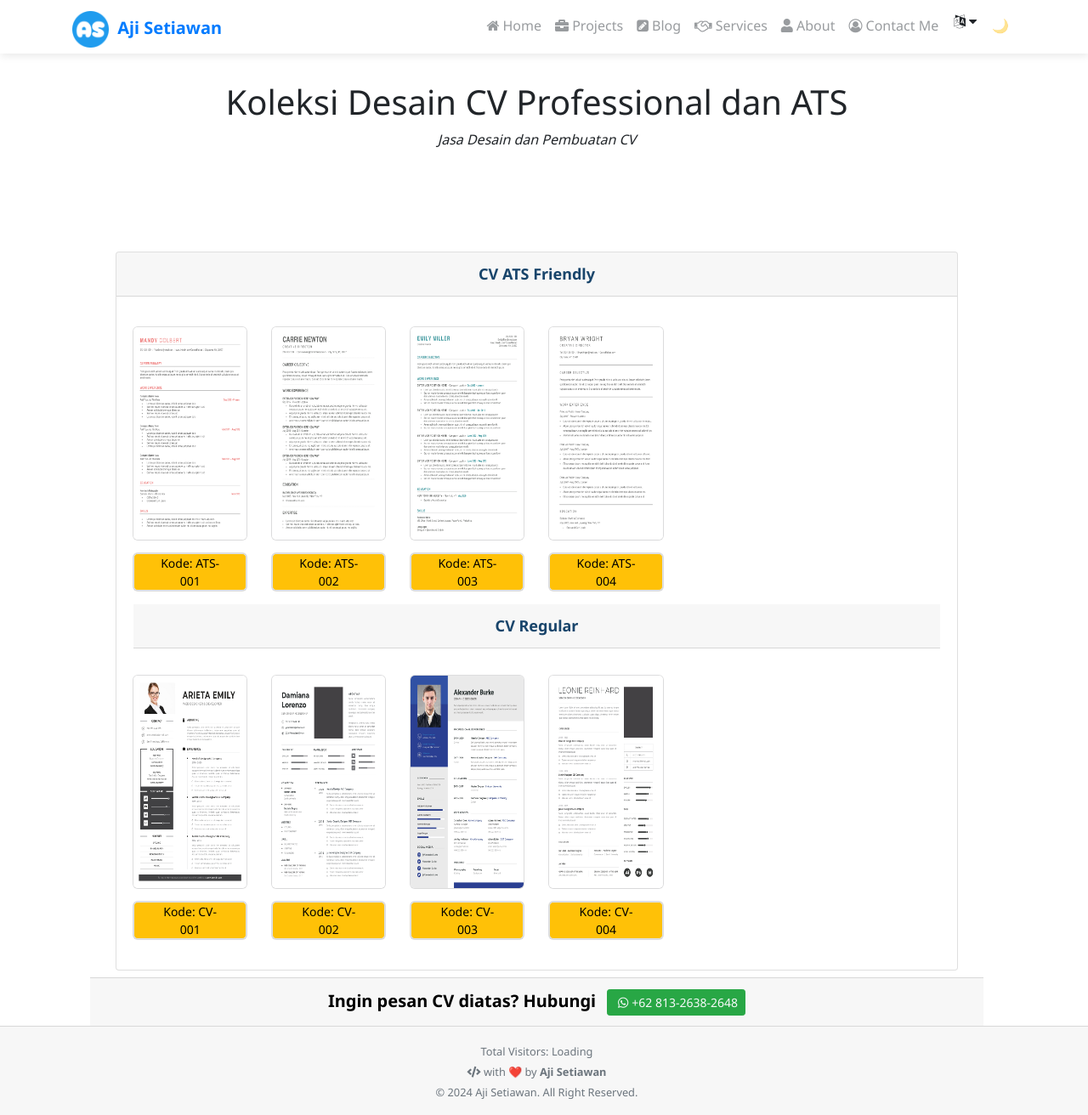
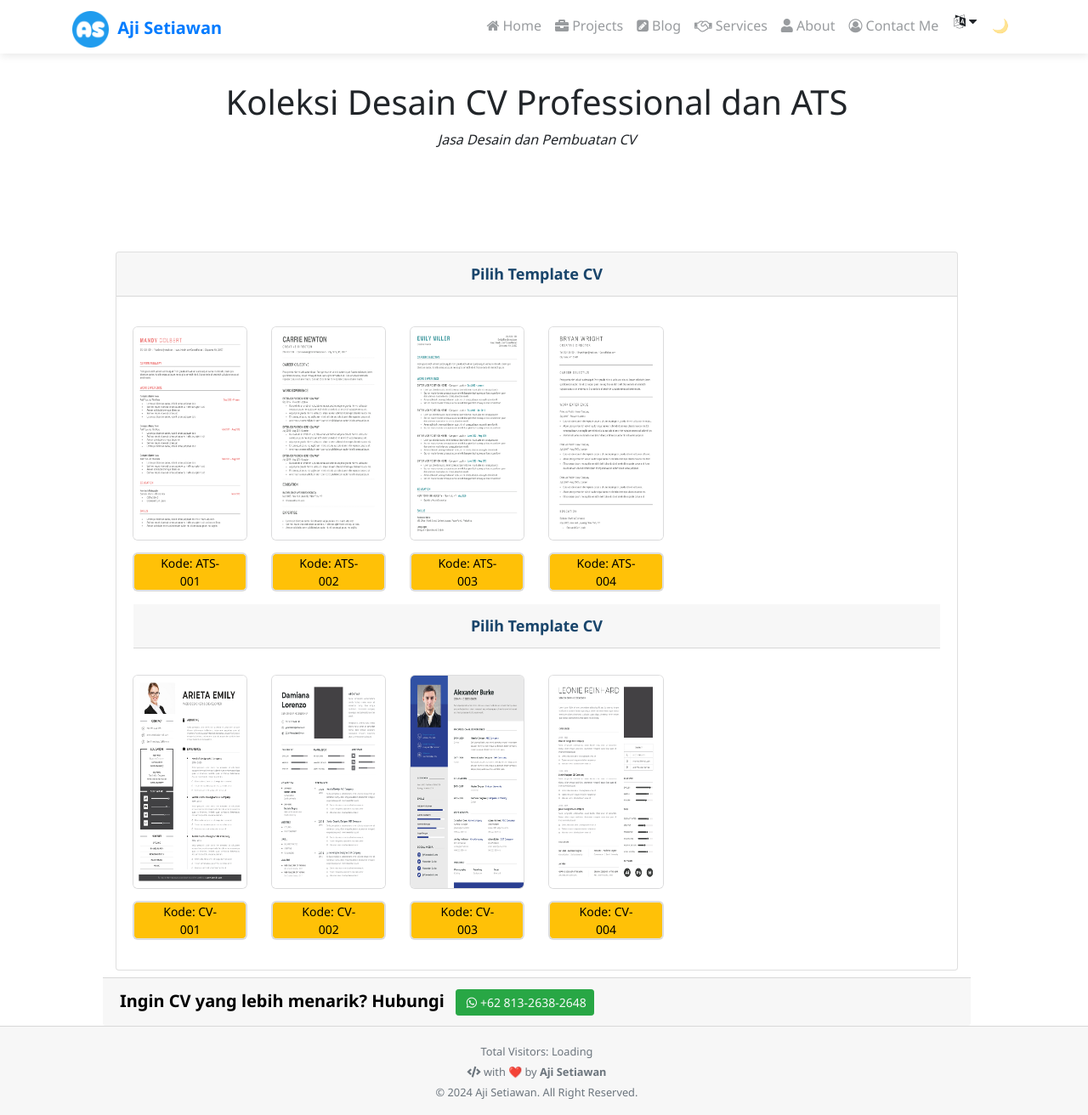
Before and after one commit to ajisetiawan716/ajisetiawan716.github.io, a Jekyll site: the page built from pages/desain-cv.html, in a window 1280 px wide and 1312 px high. Shown: the whole window at 85% size. Built offline with Jekyll 4.4.1, drawn with Linux system fonts in a browser that asks for light colours; nearby versions of some CDN libraries; emoji names are drawn with the system emoji font; comment, search, counter and statistics services are not loaded; a style sheet for code colours, icons or effects is not loaded.

Commit message:
Update desain-cv.html

```diff
--- a/pages/desain-cv.html
+++ b/pages/desain-cv.html
@@ -7,6 +7,12 @@
 description: Jasa Desain dan Pembuatan CV
 ---
 
+<!DOCTYPE html>
+<html lang="en">
+<head>
+    <link rel="stylesheet" href="https://cdn.jsdelivr.net/npm/lightgallery@2.5.0/css/lightgallery.min.css">
+</head>
+<body>
     <div class="container">
         <div class="row">
             <div class="col-sm-12">
@@ -15,7 +21,7 @@
                         <div class="card-header font-weight-bold" style="font-size:18px;color:#19456b;">
                             <div class="row">
                                 <div class="col-sm-12 col-12 text-center my-auto">
-                                    CV ATS Friendly
+                                    Pilih Template CV
                                 </div>
                             </div>
                         </div>
@@ -37,11 +43,11 @@
                         <div class="card-header font-weight-bold" style="font-size:18px;color:#19456b;">
                             <div class="row">
                                 <div class="col-sm-12 col-12 text-center my-auto">
-                                    CV Regular
+                                    Pilih Template CV
                                 </div>
                             </div>
                         </div><p>
-			<div id="lightgallery2" class="row">
+        <div id="lightgallery2" class="row">
 	{% for item in site.data.prof-cv-list %}
             <div class="col-xl-2 col-lg-2 col-md-4 col-6 mb-3" href="/assets/img/data-cv/{{ item.src }}" data-sub-html="{{ item.caption }}">
                 <img class="img-fluid" src="/assets/img/data-cv/{{ item.src }}" alt="{{ item.caption }}" style="width:100%;height:250px;box-shadow:rgba(0, 0, 0, 0.02) 0px 1px 3px 0px, rgba(27, 31, 35, 0.15) 0px 0px 0px 1px;border-radius:5px">
@@ -60,17 +66,16 @@
     </div>
         <!-- Dan seterusnya untuk galeri-galeri lainnya -->
 
-    </div>
-	<!-- end -->
-
-        <div class="card-footer text-center">
+        <div class="card-footer">
             <span class="font-weight-bold" style="font-size:20px;color:#000;">
-                Ingin pesan CV diatas? Hubungi
+                Ingin CV yang lebih menarik? Hubungi
                 <a class="ml-2 btn btn-sm btn-success text-light" href="https://wa.me/+6281326482638?text=Saya Ingin Template CV" target="_blank">
                     <i class="fab fa-whatsapp" style="width:20px;"></i>+62 813-2638-2648
                 </a>
             </span>
         </div>
+    </div>
+
     <!-- Lightgallery JS -->
     <script src="https://cdn.jsdelivr.net/npm/lightgallery@2.5.0/lightgallery.min.js"></script>
     <script src="https://cdn.jsdelivr.net/npm/lightgallery@2.5.0/plugins/thumbnail/lg-thumbnail.min.js"></script>
@@ -89,3 +94,4 @@
         });
 
     </script>
+</body>
```
